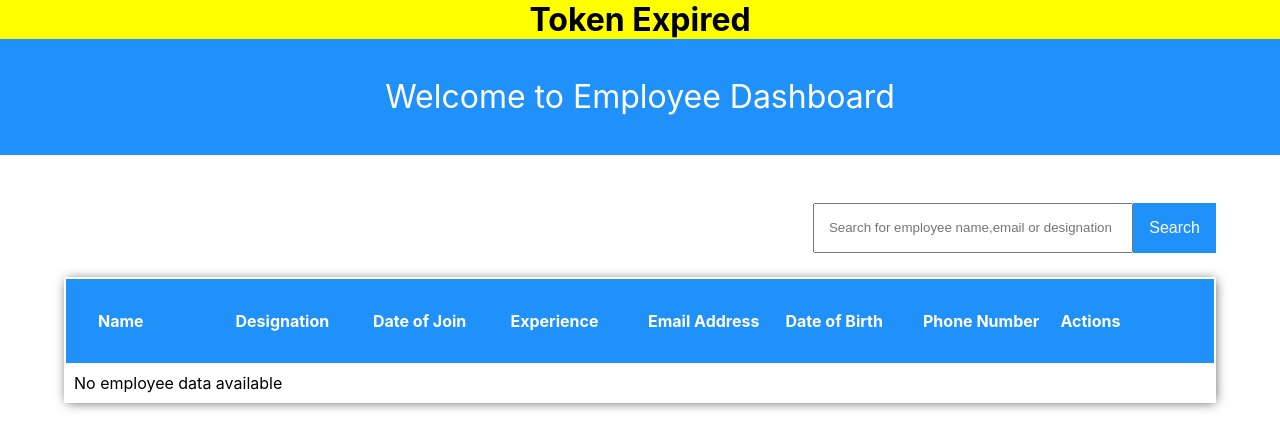
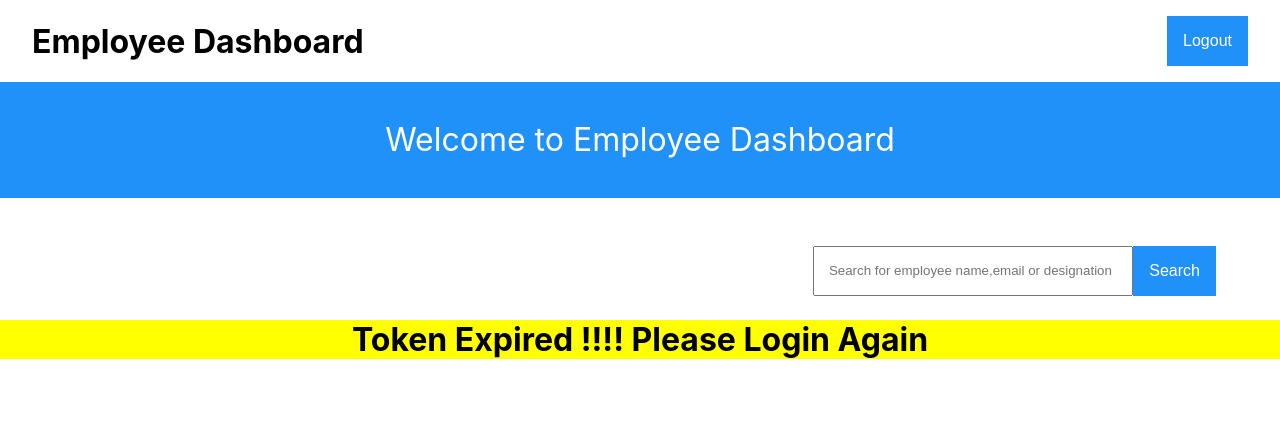
Before and after one commit to Athul-Krishnan-A-S/Employee-Dashboard-Using-Redux-Saga, a React (Create React App) app: page /dashboard in a window 1280 px wide. Shown: the top 448 px of the page. Built offline with nearby package versions, Linux system fonts and the light colour scheme; sample sign-in values are in the browser's storage.

Commit message:
updated token validity check

```diff
--- a/src/components/EmployeeDashboardheader/EmployeeDashboardheader.jsx
+++ b/src/components/EmployeeDashboardheader/EmployeeDashboardheader.jsx
@@ -4,7 +4,7 @@ import { useDispatch, useSelector } from 'react-redux';
 import { toggleModalState } from '../../redux/ModalState/ModalStateAction'
 import { useNavigate } from 'react-router-dom';
 
-function EmployeeDashboardHeader() {
+function EmployeeDashboardHeader({ isToken }) {
     const dispatch = useDispatch();
     const navigate = useNavigate();
 
@@ -17,7 +17,7 @@ function EmployeeDashboardHeader() {
         <div className="employee-dashboard-header">
             <p>Employee Dashboard</p>
             <div className="buttons-container">
-                <Button value='Add Employee' className='addEmployee-btn' onClick={() => dispatch(toggleModalState())} />
+                {isToken && <Button value='Add Employee' className='addEmployee-btn' onClick={() => dispatch(toggleModalState())} />}
                 <Button value='Logout' className='addEmployee-btn' onClick={() => userLogout()} />
             </div>
         </div>
--- a/src/pages/EmployeeDashboard/EmployeeDashboard.jsx
+++ b/src/pages/EmployeeDashboard/EmployeeDashboard.jsx
@@ -57,8 +57,7 @@ function EmployeeDashboard() {
         <div className="employee-dashboard-container">
             {(isModalOpen || isEdit) && <AddEmployeeModal />}
             {(isDelete && <DeleteConfirmationModal />)}
-            {(!isToken && <p className='token-expired'>Token Expired</p>)}
-            {isToken && <EmployeeDashboardHeader />}
+            <EmployeeDashboardHeader isToken={isToken} />
             <div className='welcome-container'>
                 <p>Welcome to Employee Dashboard</p>
             </div>
@@ -66,7 +65,7 @@ function EmployeeDashboard() {
                 <input className='search-field' type='text' placeholder='Search for employee name,email or designation' onChange={handleSearchBox}></input>
                 <Button value='Search' className='searchBtn' onClick={handleSearchBox} />
             </div>
-            <EmployeesTable filteredEmployee={filteredEmployee} />
+            {(!isToken ? <p className='token-expired'>Token Expired !!!! Please Login Again</p> : <EmployeesTable filteredEmployee={filteredEmployee} />)}
         </div>
     );
 }
--- a/src/utils/isTokenValid.js
+++ b/src/utils/isTokenValid.js
@@ -1,10 +1,8 @@
 export const isTokenValid = () => {
     const loggedInTime = localStorage.getItem('loginTime');
-
     if (!loggedInTime) {
         return false;
     }
-
     const loginTimestamp = parseInt(loggedInTime, 10);
     const loginDateTime = new Date(loginTimestamp);
     const currentDateTime = new Date();
```
